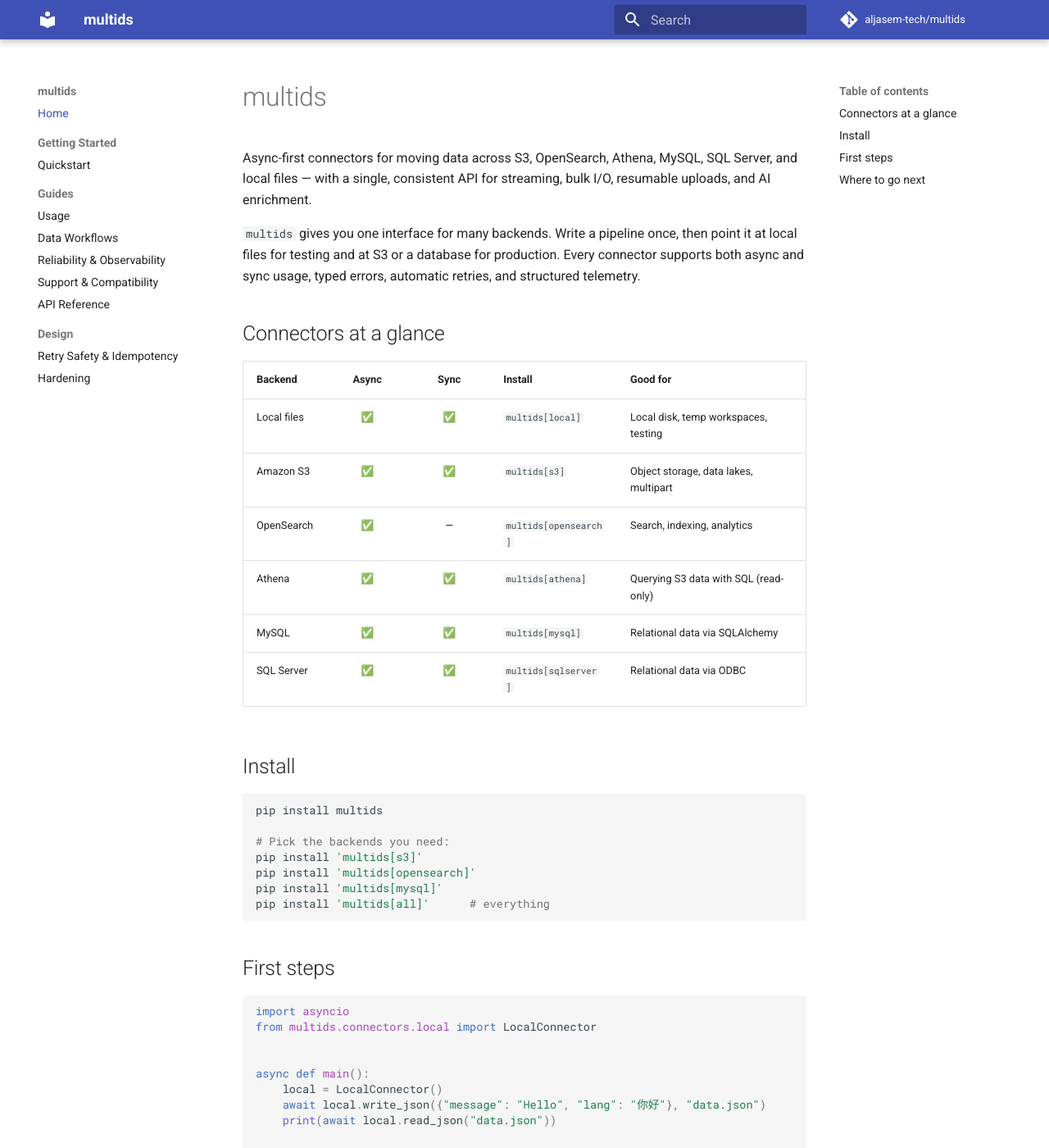
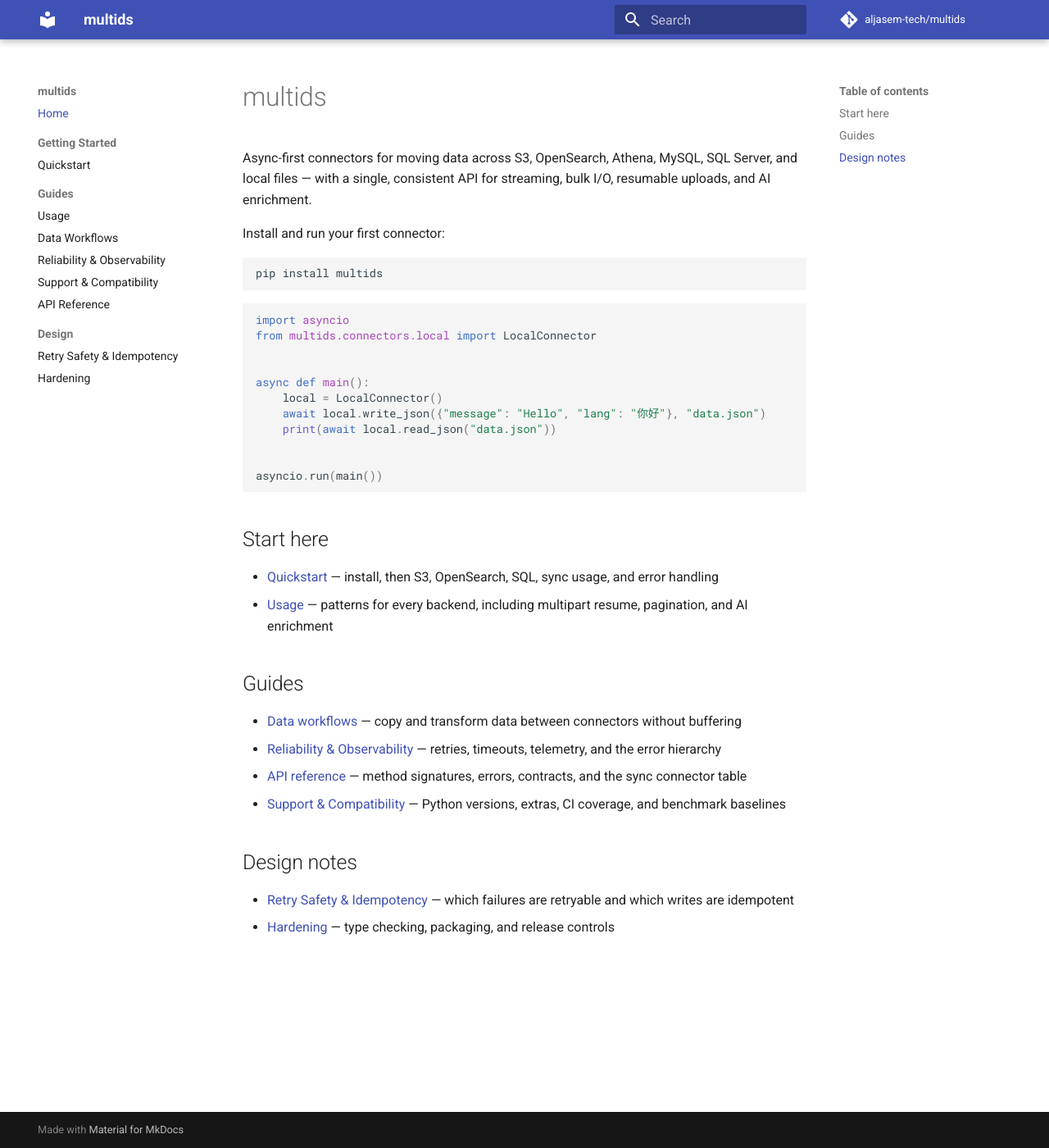
Before and after one commit to aljasem-tech/multids, an MkDocs documentation site: the page built from docs/index.md, in a window 1280 px wide and 1400 px high. Shown: the whole window at 82% size. Built offline with MkDocs 1.6.1 and Material for MkDocs 9.7.7, drawn with Linux system fonts in a browser that asks for light colours; comment, search, counter and statistics services are not loaded; some of the changed text lies outside the part shown.

Commit message:
docs: make home page a brief hub, not a README copy
The mkdocs home duplicated the README, so the README's 'Full
documentation' link led to the same content. Rewrite docs/index.md as a
concise welcome page that links to the Quickstart and Guides, which
genuinely add material beyond the README.

````diff
--- a/docs/index.md
+++ b/docs/index.md
@@ -3,34 +3,11 @@
 Async-first connectors for moving data across S3, OpenSearch, Athena, MySQL, SQL Server, and local files — with a
 single, consistent API for streaming, bulk I/O, resumable uploads, and AI enrichment.
 
-`multids` gives you one interface for many backends. Write a pipeline once, then point it at local files for testing
-and at S3 or a database for production. Every connector supports both async and sync usage, typed errors, automatic
-retries, and structured telemetry.
-
-## Connectors at a glance
-
-| Backend      | Async | Sync | Install                | Good for                                  |
-|--------------|:-----:|:----:|------------------------|-------------------------------------------|
-| Local files  |  ✅   |  ✅  | `multids[local]`       | Local disk, temp workspaces, testing      |
-| Amazon S3    |  ✅   |  ✅  | `multids[s3]`          | Object storage, data lakes, multipart     |
-| OpenSearch   |  ✅   |  —   | `multids[opensearch]`  | Search, indexing, analytics               |
-| Athena       |  ✅   |  ✅  | `multids[athena]`      | Querying S3 data with SQL (read-only)     |
-| MySQL        |  ✅   |  ✅  | `multids[mysql]`       | Relational data via SQLAlchemy            |
-| SQL Server   |  ✅   |  ✅  | `multids[sqlserver]`   | Relational data via ODBC                  |
-
-## Install
+Install and run your first connector:
 
 ```bash
 pip install multids
-
-# Pick the backends you need:
-pip install 'multids[s3]'
-pip install 'multids[opensearch]'
-pip install 'multids[mysql]'
-pip install 'multids[all]'      # everything
 ```
-
-## First steps
 
 ```python
 import asyncio
@@ -46,13 +23,19 @@ async def main():
 asyncio.run(main())
 ```
 
-See the [Quickstart](quickstart.md) for S3, OpenSearch, SQL, sync usage, and error handling.
+## Start here
 
-## Where to go next
+- [Quickstart](quickstart.md) — install, then S3, OpenSearch, SQL, sync usage, and error handling
+- [Usage](usage.md) — patterns for every backend, including multipart resume, pagination, and AI enrichment
 
-- [Quickstart](quickstart.md) — install and run your first connector
-- [Usage](usage.md) — patterns for every backend, sync and async
-- [API reference](api.md) — method signatures, errors, contracts
-- [Data workflows](workflows.md) — copy, transform, and batch between connectors
-- [Reliability](observability.md) — retries, timeouts, telemetry, error handling
-- [Support matrix](support.md) — Python versions, extras, CI coverage
+## Guides
+
+- [Data workflows](workflows.md) — copy and transform data between connectors without buffering
+- [Reliability & Observability](observability.md) — retries, timeouts, telemetry, and the error hierarchy
+- [API reference](api.md) — method signatures, errors, contracts, and the sync connector table
+- [Support & Compatibility](support.md) — Python versions, extras, CI coverage, and benchmark baselines
+
+## Design notes
+
+- [Retry Safety & Idempotency](phase2-contract.md) — which failures are retryable and which writes are idempotent
+- [Hardening](phase5-hardening.md) — type checking, packaging, and release controls
````
